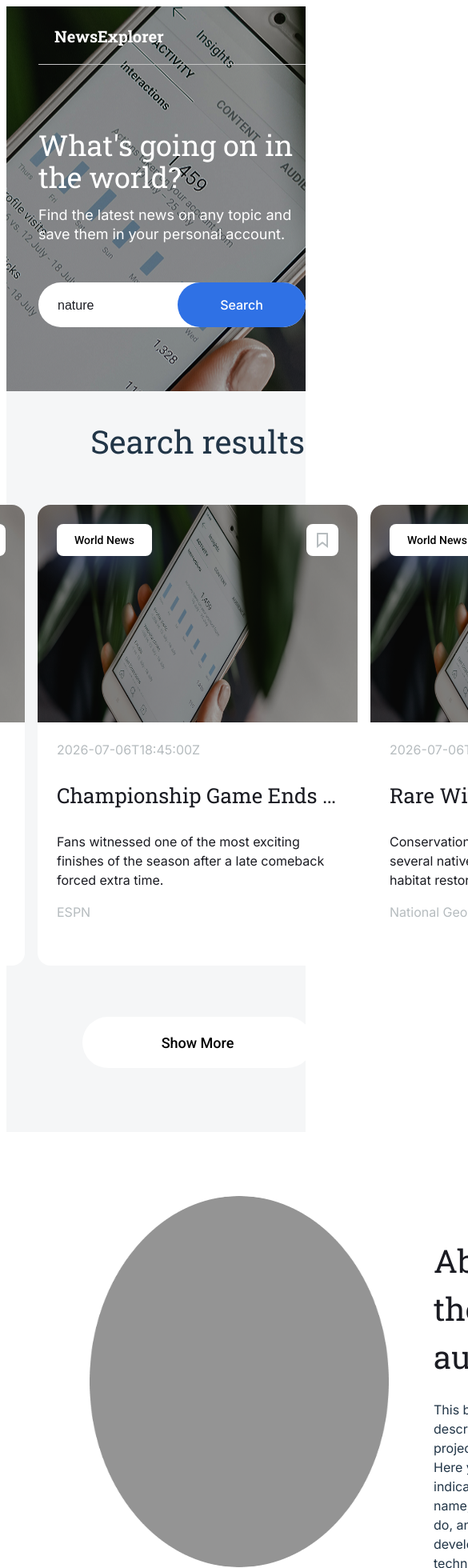
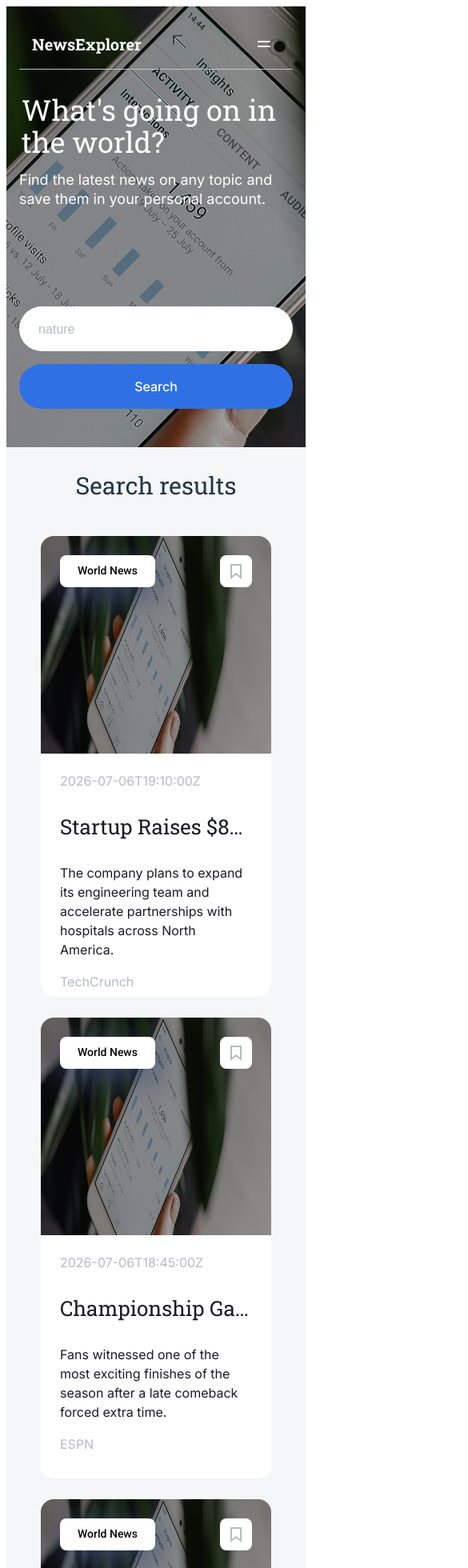
Before and after one commit to OmoBarbie/news-explorer-frontend, a React (Vite) app: page / in a window 390 px wide. Shown: the top 1960 px of the page at 80% size, 585 px wide, since content can reach past the window. Built offline with nearby package versions, Linux system fonts and the light colour scheme.

Commit message:
made more edits to the responsive design for footer, Newscardslist, created containers in jsx, more edits to css, and main

```diff
--- a/src/components/About/About.css
+++ b/src/components/About/About.css
@@ -30,3 +30,31 @@
 
 .about__description {
 }
+
+/*Mobile view*/
+@media (max-width: 768px) {
+  .about {
+    display: flex;
+    flex-direction: column;
+    align-items: center;
+    gap: 0px;
+  }
+
+  .about__image {
+    width: 272px;
+    height: 272px;
+    margin: 24px;
+  }
+
+  .about__title {
+    margin-top: 0;
+    font-family: "Roboto Slab";
+    font-weight: 400px;
+    font-size: 30px;
+    margin-bottom: 16px;
+  }
+
+  .about__content {
+    margin: 0 24px;
+  }
+}
--- a/src/components/Footer/Footer.css
+++ b/src/components/Footer/Footer.css
@@ -1,6 +1,6 @@
 .footer {
   display: flex;
-  justify-content: space-between;
+  justify-content: flex-start;
   align-items: center;
   padding-top: 32px;
   padding-bottom: 26px;
@@ -13,7 +13,7 @@
   padding: 0;
   margin: 0;
   gap: 40px;
-  margin-right: 106px;
+  margin-right: 40px;
 }
 
 .footer__link {
@@ -38,6 +38,7 @@
 
 .footer__copyright {
   margin-left: 104px;
+  margin-right: auto;
 }
 
 .footer__github {
@@ -51,3 +52,47 @@
   width: 24px;
   height: 24px;
 }
+
+.footer__social-links {
+  display: flex;
+  list-style-type: none;
+  gap: 26px;
+  padding: 0;
+  margin: 0;
+  margin-right: 106px;
+}
+
+.footer__links-wrapper {
+  display: flex;
+}
+
+/*Media view*/
+@media (max-width: 768px) {
+  .footer {
+    flex-direction: column-reverse;
+    align-items: center;
+  }
+
+  .footer__links {
+    display: flex;
+    flex-direction: column;
+    gap: 16px;
+    margin-right: 0;
+  }
+
+  .footer__links-wrapper {
+    justify-content: space-between;
+    width: 100%;
+  }
+
+  .footer__social-links {
+    margin: 0px;
+    gap: 28px;
+  }
+
+  .footer__copyright {
+    margin: 0;
+    margin-top: 38px;
+    font-size: 16px;
+  }
+}
--- a/src/components/Footer/Footer.jsx
+++ b/src/components/Footer/Footer.jsx
@@ -5,6 +5,7 @@ const Footer = () => {
   return (
     <footer className="footer">
       <p className="footer__copyright">© 2026 Omotayo Oluwole</p>
+      <div className="footer__links-wrapper">
         <ul className="footer__links">
           <li>
             <Link to="/" className="footer__link">
@@ -16,17 +17,23 @@ const Footer = () => {
               Tripleten
             </a>
           </li>
+        </ul>
+        <ul className="footer__social-links">
           <li>
-          <a href="https://www.github.com" className="footer__link">
+            <a href="https://www.github.com/OmoBarbie" className="footer__link">
               <div className="footer__github"></div>
             </a>
           </li>
           <li>
-          <a href="https://www.linkedin.com" className="footer__link">
+            <a
+              href="https://www.linkedin.com/in/omotayodaniel/"
+              className="footer__link"
+            >
               <div className="footer__linkedin"></div>
             </a>
           </li>
         </ul>
+      </div>
     </footer>
   );
 };
--- a/src/components/Header/Header.css
+++ b/src/components/Header/Header.css
@@ -108,7 +108,8 @@
 }
 
 .search__input::placeholder {
-  color: #1a1b22;
+  color: #b6bcbf;
+
   font-size: 16px;
   font-weight: 400px;
 }
@@ -141,6 +142,7 @@
   background-image: url("../../images/hamburgermenuicon.svg");
   background-color: transparent;
   background-repeat: no-repeat;
+  display: none;
 }
 
 /*tablet view*/
@@ -195,12 +197,44 @@
 
 /*mobile view*/
 @media (max-width: 768px) {
+  .header {
+    padding: 16px;
+  }
+
   .header__wrapper {
-    padding-left: 20px;
-    padding-right: 20px;
+    padding: 16px;
   }
 
   .navigation__list {
     display: none;
   }
+
+  .navigation__menu-button {
+    display: block;
+    background-position: center;
+    height: 24px;
+    width: 24px;
+  }
+
+  .search__title {
+    margin-top: 30px;
+    margin-left: 3px;
+    font-size: 36px;
+  }
+
+  .search__description {
+    font-size: 18px;
+    margin-bottom: 122px;
+  }
+
+  .search__button {
+    position: relative;
+    max-width: 452px;
+    margin-top: 16px;
+    margin-bottom: 32px;
+  }
+
+  .search__form {
+    margin: 0;
+  }
 }
--- a/src/components/Header/Header.jsx
+++ b/src/components/Header/Header.jsx
@@ -18,8 +18,8 @@ const Header = ({
 
         {/* RIGHT SIDE */}
         <nav className="navigation">
+          <button className="navigation__menu-button" />
           <ul className="navigation__list">
-            <button className="navigation__menu-button" />
             <li>
               <Link to="/" className="navigation__link navigation__link_active">
                 Home
--- a/src/components/Main/Main.css
+++ b/src/components/Main/Main.css
@@ -1,6 +1,6 @@
 .main {
   background-color: #f5f6f7;
-  padding-left: 104px;
+  /* padding-left: 104px; */
 }
 
 .main__list {
@@ -12,6 +12,9 @@
 
 /*tablet view*/
 @@media (max-width: 1024px) {
+    .main {
+        padding-left: 40px;
+    }
 
   }
 }
@@ -22,4 +25,9 @@
     padding-left: 20px;
     padding-right: 20px;
   }
+
+  .main__list {
+   padding-bottom: 0px;
 }
+
+}
--- a/src/components/Main/Main.jsx
+++ b/src/components/Main/Main.jsx
@@ -25,21 +25,6 @@ const Main = ({
       </section>
       <About></About>
       <Footer></Footer>
-      <main className="main">
-        <section className="hero">
-          <h1 className="hero__title">Welcome to NewsExplorer</h1>
-          <p className="hero__subtitle">
-            Discover the latest news from around the world
-          </p>
-        </section>
-
-        <section className="articles">
-          <h2 className="articles__title">Latest Articles</h2>
-          <div className="articles__list">
-            {/* Article items would go here */}
-          </div>
-        </section>
-      </main>
     </>
   );
 };
--- a/src/components/NewsCard/NewsCard.css
+++ b/src/components/NewsCard/NewsCard.css
@@ -118,3 +118,23 @@
   box-sizing: border-box;
   font-weight: 500;
 }
+
+/*Mobile view*/
+@media (max-width: 768px) {
+  .card__list-title {
+    font-family: "Roboto Slab", serif;
+    font-weight: 400;
+    font-size: 30px;
+  }
+
+  .card__item {
+    width: 288px;
+    margin-left: 16px;
+    margin-right: 16px;
+    margin-bottom: 10px;
+  }
+
+  .card__image {
+    width: 288px;
+  }
+}
--- a/src/components/NewsCardList/NewsCardList.css
+++ b/src/components/NewsCardList/NewsCardList.css
@@ -31,3 +31,15 @@
   cursor: pointer;
   background-color: #e8e8e8;
 }
+
+
+/*Mobile view*/
+@media (max-width: 768px) {
+.cards__container {
+  flex-wrap:wrap;
+
+  .show-more {
+    margin-top: 16px;
+    margin-bottom: 24px;
+  }
+}
--- a/src/components/SavedNewsHeader/SavedNewsHeader.css
+++ b/src/components/SavedNewsHeader/SavedNewsHeader.css
@@ -3,7 +3,6 @@
   flex-direction: column;
   justify-content: space-between;
   background-color: #ffffff;
-  padding-left: 40px;
 }
 
 .header_location_saved-news {
```
Lines whose indentation alone changed are shown as unchanged.
